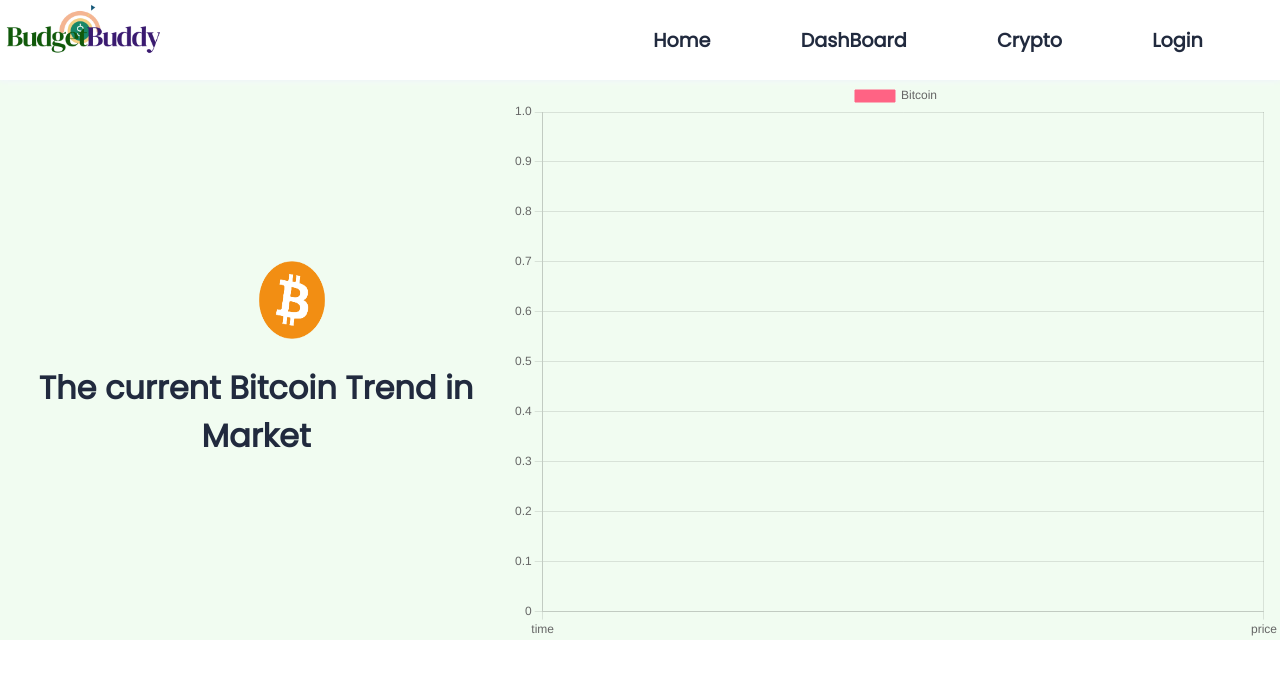
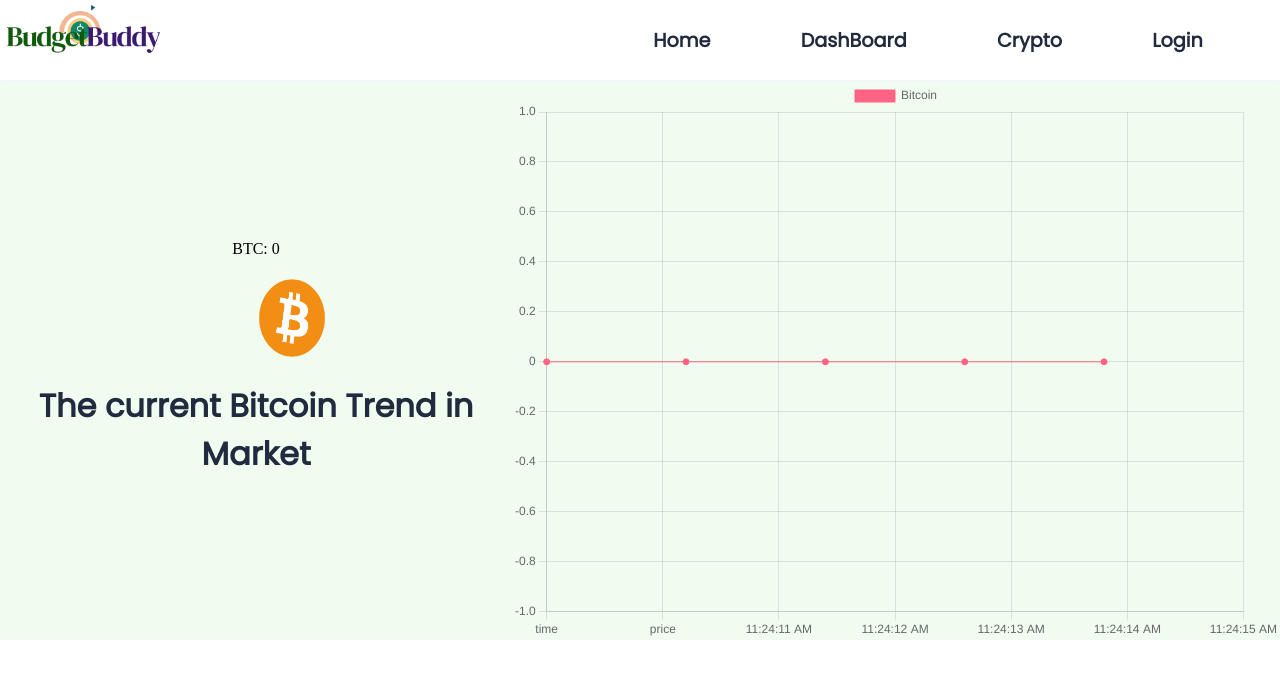
Before and after one commit to Konark-2ez/filthy-cemetery-1257, a plain HTML site: page frontend/crypto.html in a window 1280 px wide. Drawn offline with nearby package versions, Linux system fonts and the light colour scheme; a web font is replaced by a local one.

Commit message:
made changes to crypto

```diff
--- a/frontend/crypto.html
+++ b/frontend/crypto.html
@@ -24,6 +24,7 @@
 
         <div id="chart">
             <div class="bitcoin">
+                <p id="current">BTC: <span id="trend">0</span> </p>
                 <a href="https://www.vecteezy.com/free-png/bitcoin">Bitcoin PNGs by Vecteezy <img src="images/vecteezy_bitcoin-logo-png-bitcoin-icon-transparent-png_19767927_867.png" alt=""></a>
                 <h1>The current Bitcoin Trend in Market</h1>
             </div>
--- a/frontend/script/crypto.js
+++ b/frontend/script/crypto.js
@@ -45,20 +45,27 @@ var chart = new Chart(ctx, {
 
 });
 
-
+ setInterval(() => {
   btc.onmessage = function(event) {
     console.log(event.data)
     var data = JSON.parse(event.data);
     price = parseFloat(data.p).toFixed(6);
     if (price > oldPrice) {
         borderColor = 'green'; // set color to green if rising
+        document.getElementById("trend").style.color = "green"
       } else if (price < oldPrice) {
         borderColor = 'red'; // set color to red if falling
+        document.getElementById("trend").style.color = "red"
       }
 
       chart.data.datasets[0].borderColor = borderColor;
       oldPrice = price;
+      document.getElementById("trend").innerText = price
+    }
+ }, 500);
 
+
+        setInterval(() => {
           var time = new Date();
           var Price = (price / 70).toFixed(5);
           chart.data.labels.push(time.toLocaleTimeString());
@@ -70,5 +77,4 @@ var chart = new Chart(ctx, {
             chart.data.datasets[0].data = [];
             chart.update();
           }
-
-  };
+        }, 1000);
```
Lines whose indentation alone changed are shown as unchanged.
